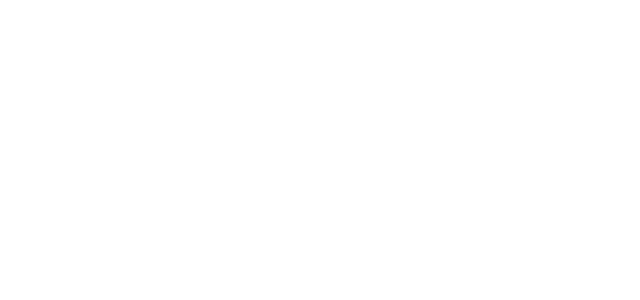
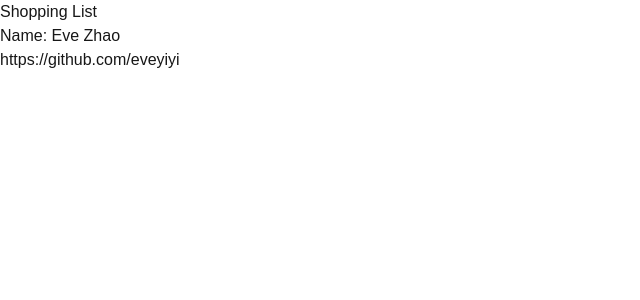
Before and after one commit to eveyiyi/cprg306-assignments, a Next.js app: page /week-2 in a window 1280 px wide. Shown: the top 300 px of the page, without its empty margins (0-640 px from the left). Built offline with nearby package versions, Linux system fonts and the light colour scheme.

Commit message:
Week-2 Assignment
Create StudentInfo Component, Edit Root Page

```diff
--- a/app/page.js
+++ b/app/page.js
@@ -1,10 +1,13 @@
-import Image from "next/image";
+import Link from "next/link";
 
 export default function Home() {
   return (
-    <main>
-
-    </main>
+    <div>
+      <h1>CPRG 306: Web Development 2 - Assignments</h1>
+      <p>
+        <Link href="./week-2/">Go to Week 2 Page</Link>
+      </p>
+    </div>
 
   );
 }
--- a/app/week-2/page.js
+++ b/app/week-2/page.js
@@ -1,9 +1,11 @@
+import StudentInfo from "./student-info";
 
 
-export default function Page(){
-    return(
-        <main>
-
-        </main>
+export default function Week2Page() {
+    return (
+      <main>
+        <h1>Shopping List</h1>
+        <StudentInfo />
+      </main>
     );
-}
+  }
--- /dev/null
+++ b/app/week-2/student-info.js
@@ -0,0 +1,12 @@
+import React from 'react';
+
+export default function StudentInfo() {
+  return (
+    <div>
+      <h1>Name: Eve Zhao</h1>
+      <p>
+        <a href="https://github.com/eveyiyi">https://github.com/eveyiyi</a>
+      </p>
+    </div>
+  );
+};
```
